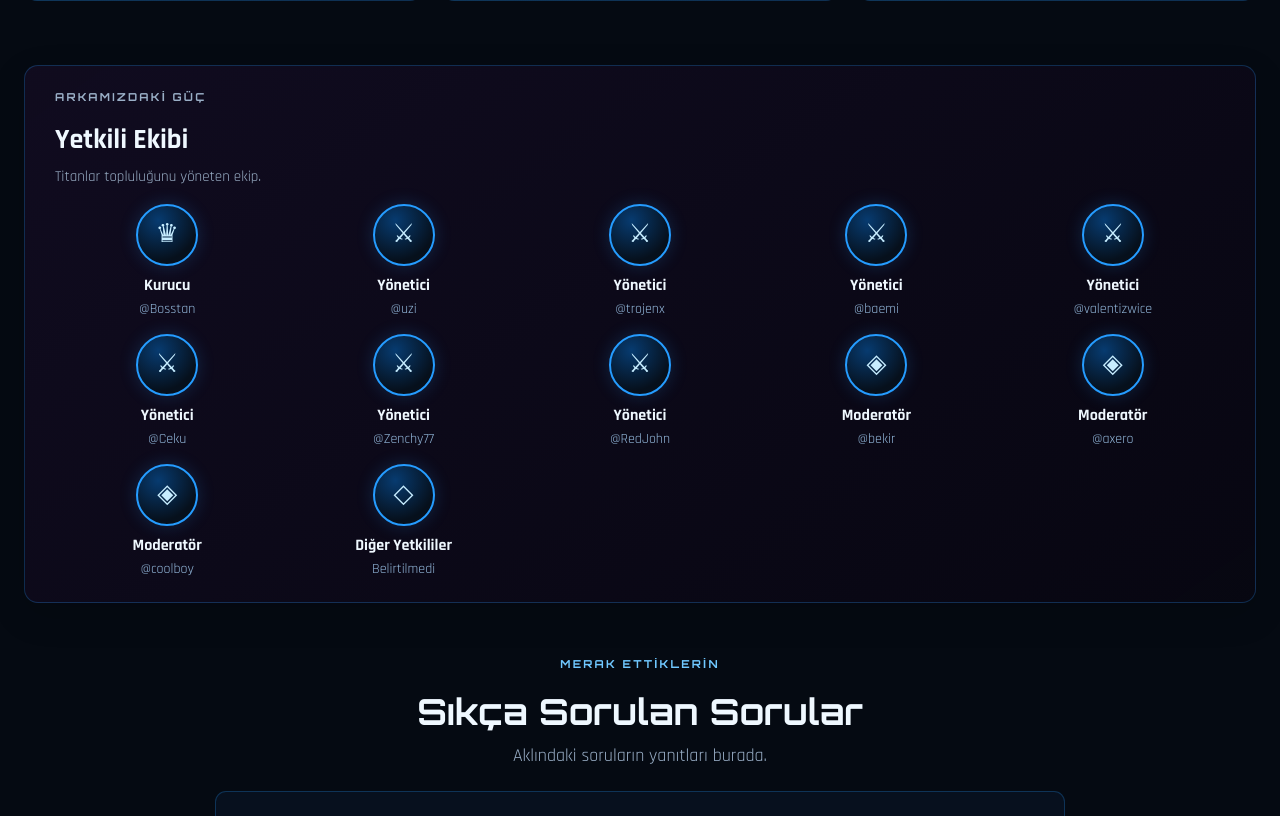
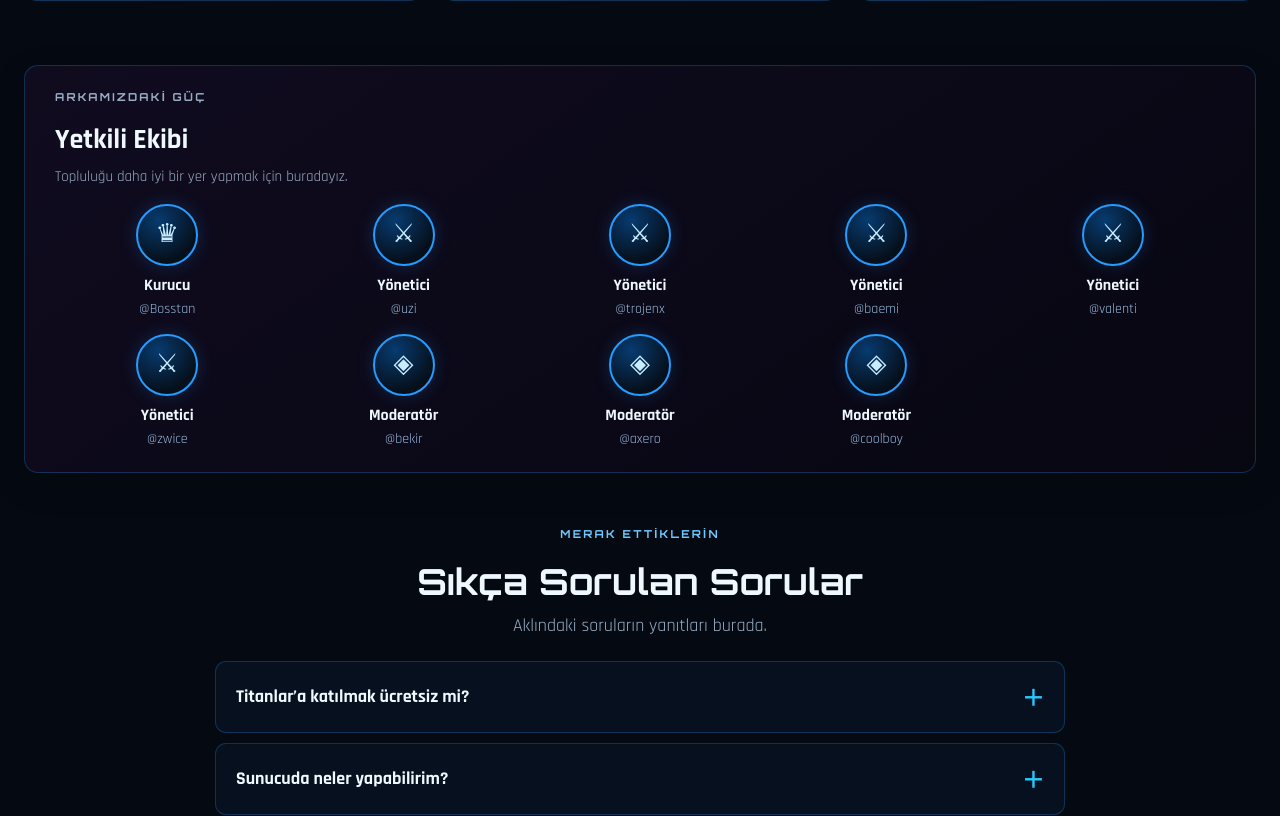
Before and after one commit to Altanrec/titanlar, a Flask app: page / in a window 1280 px wide; the page is wider, and only the part inside the window is pictured. Shown: the part 2029-2845 px from the top of that part. Run offline with Flask 3, Linux system fonts and the light colour scheme; some libraries are stand-ins or nearby versions.

Commit message:
Refactor HTML structure for improved readability

```diff
--- a/templates/index.html
+++ b/templates/index.html
@@ -12,22 +12,12 @@
   <link rel="stylesheet" href="{{ url_for('static', filename='style.css') }}">
 </head>
 <body>
-  <div class="ambient ambient-one"></div>
-  <div class="ambient ambient-two"></div>
-
+  <div class="ambient ambient-one"></div><div class="ambient ambient-two"></div>
   <header class="topbar">
-    <a class="brand" href="#home" aria-label="Titanlar ana sayfa">
-      <img class="brand-logo" src="{{ url_for('static', filename='titanlar-logo.png') }}" alt="Titanlar logosu">
-      <span>TITANLAR</span>
-    </a>
+    <a class="brand" href="#home" aria-label="Titanlar ana sayfa"><img class="brand-logo" src="{{ url_for('static', filename='titanlar-logo.png') }}" alt="Titanlar logosu"><span>TITANLAR</span></a>
     <button class="menu-toggle" aria-label="Menüyü aç" aria-expanded="false">☰</button>
     <nav class="nav-links" id="nav-links">
-      <a class="active" href="#home">Ana Sayfa</a>
-      <a href="#about">Hakkımızda</a>
-      <a href="#events">Etkinlikler</a>
-      <a href="#rules">Kurallar</a>
-      <a href="#team">Yetkili Ekibi</a>
-      <a href="#faq">SSS</a>
+      <a class="active" href="#home">Ana Sayfa</a><a href="#about">Hakkımızda</a><a href="#events">Etkinlikler</a><a href="#rules">Kurallar</a><a href="#team">Yetkili Ekibi</a><a href="#faq">SSS</a>
     </nav>
     <div class="account-nav">
       {% if session.get('user_id') %}
@@ -53,11 +43,8 @@
         <div class="hero-note"><span class="note-line"></span> BİRLİKTE DAHA GÜÇLÜYÜZ</div>
       </div>
       <div class="hero-art" aria-hidden="true">
-        <div class="orbit orbit-a"></div>
-        <div class="orbit orbit-b"></div>
-        <img class="hero-logo" src="{{ url_for('static', filename='titanlar-logo.png') }}" alt="Titanlar logosu">
-        <div class="floating-shard shard-a"></div>
-        <div class="floating-shard shard-b"></div>
+        <div class="orbit orbit-a"></div><div class="orbit orbit-b"></div>
+        <img class="hero-logo" src="{{ url_for('static', filename='titanlar-logo.png') }}" alt="Titanlar logosu"><div class="floating-shard shard-a"></div><div class="floating-shard shard-b"></div>
         <div class="art-caption"><span>TOPLULUĞUNU BUL</span><strong>GÜCÜNÜ BİRLEŞTİR.</strong></div>
       </div>
       <div class="hero-bottom-glow"></div>
@@ -73,8 +60,7 @@
 
     <section class="content-grid section-wrap" id="about">
       <article class="about-card panel">
-        <p class="eyebrow">SUNUCU HAKKINDA</p>
-        <h2>Neden Titanlar?</h2>
+        <p class="eyebrow">SUNUCU HAKKINDA</p><h2>Neden Titanlar?</h2>
         <p>Titanlar yalnızca bir Discord sunucusu değil; birlikte oyun oynayabileceğin, sohbet edebileceğin ve kendini topluluğun bir parçası hissedebileceğin bir buluşma noktası.</p>
         <p>Sen de aramıza katıl, kendi hikâyeni yaz!</p>
         <a class="button button-small" href="https://discord.gg/titanlar" target="_blank" rel="noopener noreferrer">◈ Aramıza Katıl</a>
@@ -112,25 +98,17 @@
       <div class="steps-grid"><article class="step-card"><span>01</span><h3>Sunucuya katıl</h3><p>Discord davet bağlantısını aç.</p></article><article class="step-card"><span>02</span><h3>Kuralları oku</h3><p>Topluluk kurallarına göz at ve kanalları keşfet.</p></article><article class="step-card"><span>03</span><h3>Selam ver!</h3><p>Kendini tanıt, sohbete katıl ve yeni arkadaşlar edin.</p></article></div>
     </section>
 
-    <!-- Yetkili ekibi: mevcut team CSS sınıfları kullanılarak eklendi. -->
     <section class="team panel section-wrap" id="team">
-      <div class="team-intro">
-        <p class="eyebrow">ARKAMIZDAKİ GÜÇ</p>
-        <h2>Yetkili Ekibi</h2>
-        <p>Titanlar topluluğunu yöneten ekip.</p>
-      </div>
+      <div class="team-intro"><p class="eyebrow">ARKAMIZDAKİ GÜÇ</p><h2>Yetkili Ekibi</h2><p>Topluluğu daha iyi bir yer yapmak için buradayız.</p></div>
       <div class="team-member"><div class="avatar">♛</div><strong>Kurucu</strong><span>@Bosstan</span></div>
       <div class="team-member"><div class="avatar">⚔</div><strong>Yönetici</strong><span>@uzi</span></div>
       <div class="team-member"><div class="avatar">⚔</div><strong>Yönetici</strong><span>@trojenx</span></div>
       <div class="team-member"><div class="avatar">⚔</div><strong>Yönetici</strong><span>@baemi</span></div>
-      <div class="team-member"><div class="avatar">⚔</div><strong>Yönetici</strong><span>@valentizwice</span></div>
-      <div class="team-member"><div class="avatar">⚔</div><strong>Yönetici</strong><span>@Ceku</span></div>
-      <div class="team-member"><div class="avatar">⚔</div><strong>Yönetici</strong><span>@Zenchy77</span></div>
-      <div class="team-member"><div class="avatar">⚔</div><strong>Yönetici</strong><span>@RedJohn</span></div>
+      <div class="team-member"><div class="avatar">⚔</div><strong>Yönetici</strong><span>@valenti</span></div>
+      <div class="team-member"><div class="avatar">⚔</div><strong>Yönetici</strong><span>@zwice</span></div>
       <div class="team-member"><div class="avatar">◈</div><strong>Moderatör</strong><span>@bekir</span></div>
       <div class="team-member"><div class="avatar">◈</div><strong>Moderatör</strong><span>@axero</span></div>
       <div class="team-member"><div class="avatar">◈</div><strong>Moderatör</strong><span>@coolboy</span></div>
-      <div class="team-member"><div class="avatar">◇</div><strong>Diğer Yetkililer</strong><span>Belirtilmedi</span></div>
     </section>
 
     <section class="faq-section section-wrap" id="faq">
```
